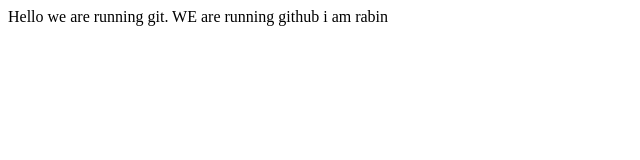
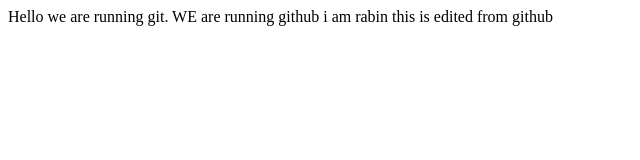
Before and after one commit to rabin699/Git_GG, a plain HTML site: page index.html in a window 1280 px wide. Shown: the whole page, without its empty margins (0-640 px from the left). Drawn offline with Linux system fonts and the light colour scheme.

Commit message:
Update index.html

```diff
--- a/index.html
+++ b/index.html
@@ -9,5 +9,6 @@
     Hello we are running git.
     WE are running github
     i am rabin
+    this is edited from github
 </body>
 </html>
```
